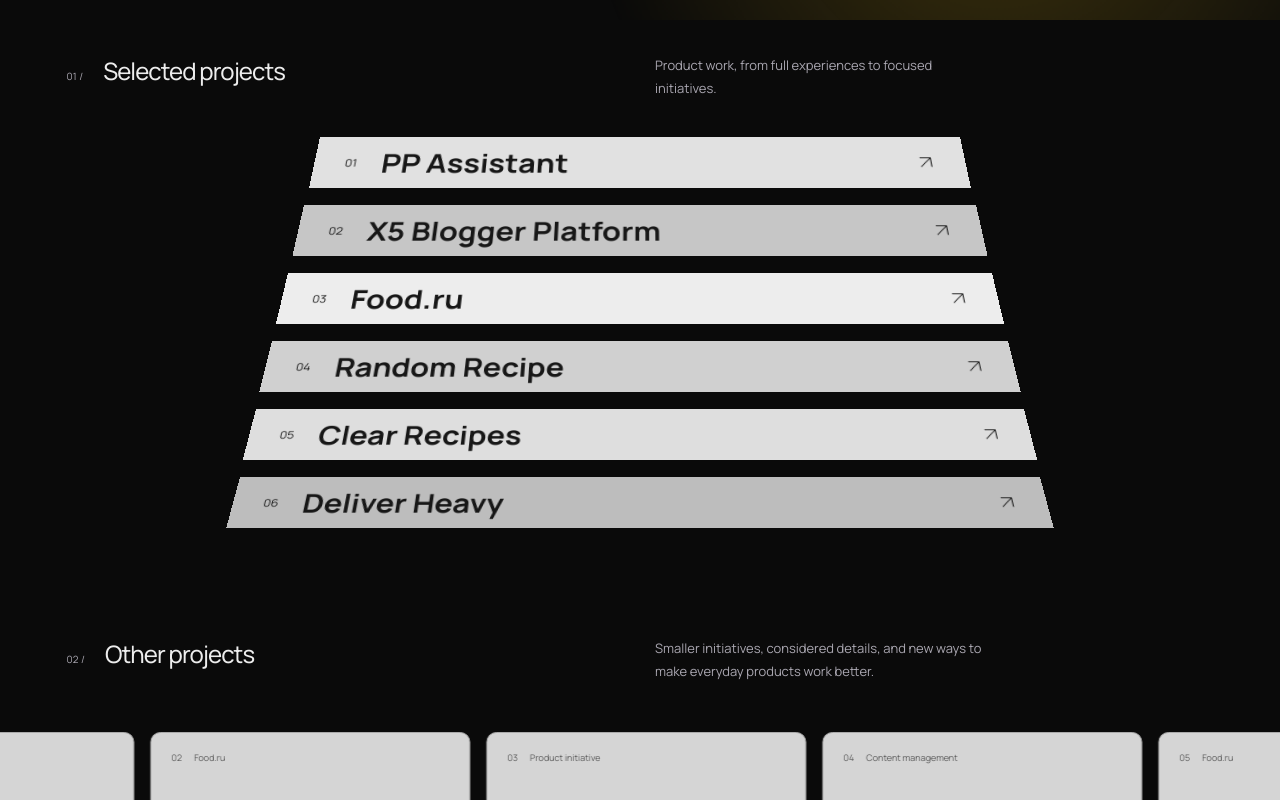
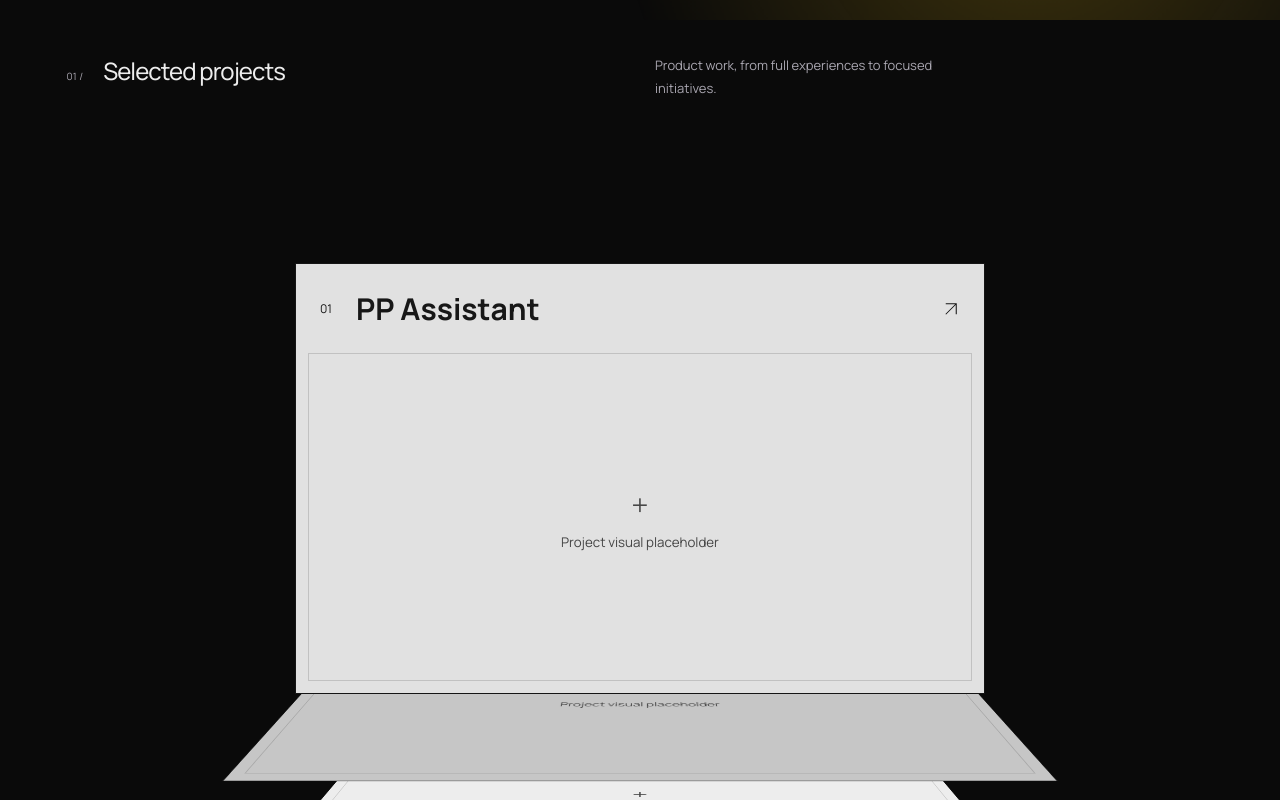
Before and after one commit to o-ants/portfolio-website, a React (Vite) app: page / in a window 1280 px wide. Shown: the part 780-1580 px from the top of the page. Built offline with nearby package versions, Linux system fonts and the light colour scheme.

Commit message:
Drive vertical project deck with scrolling

```diff
--- a/src/SelectedWork.tsx
+++ b/src/SelectedWork.tsx
@@ -1,3 +1,4 @@
+import { useEffect, useRef } from 'react'
 import { copy, otherProjects, projects, type Language } from './content'
 
 const selectedProjects = [...projects, ...otherProjects.slice(0, 3)]
@@ -9,6 +10,61 @@ type Props = {
 
 export default function SelectedWork({ language, onOpen }: Props) {
   const text = copy[language]
+  const track = useRef<HTMLDivElement>(null)
+  const stage = useRef<HTMLUListElement>(null)
+
+  useEffect(() => {
+    const deck = track.current!
+    const viewport = stage.current!
+    const cards = Array.from(viewport.children) as HTMLLIElement[]
+    const reduced = window.matchMedia('(prefers-reduced-motion: reduce)')
+    let frame = 0
+
+    const update = () => {
+      frame = 0
+      if (reduced.matches) return
+
+      const distance = Math.max(1, deck.offsetHeight - viewport.offsetHeight)
+      const progress = Math.min(1, Math.max(0, -deck.getBoundingClientRect().top / distance))
+      const position = progress * (cards.length - 1)
+      const spacing = viewport.offsetHeight * 0.15
+
+      cards.forEach((card, index) => {
+        const offset = index - position
+        const depth = Math.abs(offset)
+        const tilt = Math.max(-1, Math.min(1, offset)) * 67
+        const y = offset * spacing + Math.max(-1, Math.min(1, offset)) * spacing * 0.9
+        const scale = 1 - Math.min(depth, 5) * 0.055
+
+        card.style.transform = `translateY(${y}px) perspective(850px) rotateX(${tilt}deg) scale(${scale})`
+        card.style.zIndex = String(100 - Math.round(depth * 10))
+      })
+    }
+
+    const schedule = () => {
+      if (!frame) frame = requestAnimationFrame(update)
+    }
+
+    update()
+    window.addEventListener('scroll', schedule, { passive: true })
+    window.addEventListener('resize', schedule)
+    reduced.addEventListener('change', schedule)
+    return () => {
+      cancelAnimationFrame(frame)
+      window.removeEventListener('scroll', schedule)
+      window.removeEventListener('resize', schedule)
+      reduced.removeEventListener('change', schedule)
+    }
+  }, [])
+
+  const focusCard = (button: HTMLButtonElement, index: number) => {
+    if (!button.matches(':focus-visible') || window.matchMedia('(prefers-reduced-motion: reduce)').matches) return
+    const deck = track.current!
+    const viewport = stage.current!
+    const start = deck.getBoundingClientRect().top + window.scrollY
+    const distance = deck.offsetHeight - viewport.offsetHeight
+    window.scrollTo({ top: start + distance * index / (selectedProjects.length - 1), behavior: 'instant' })
+  }
 
   return (
     <section id="work" className="selected-section project-stack-section" aria-labelledby="selected-title">
@@ -16,12 +72,14 @@ export default function SelectedWork({ language, onOpen }: Props) {
         <h2 id="selected-title"><span className="section-index">01 /</span>{text.selected}</h2>
         <p>{text.selectedText}</p>
       </div>
-      <ul className="project-stack">
+      <div className="project-stack-track" ref={track}>
+        <ul className="project-stack" ref={stage}>
           {selectedProjects.map((project, index) => (
             <li key={project.title}>
               <button
                 type="button"
                 className="project-stack-card"
+                onFocus={event => focusCard(event.currentTarget, index)}
                 onClick={() => onOpen(index)}
                 aria-label={`${text.preview}: ${project.title}`}
               >
@@ -42,6 +100,7 @@ export default function SelectedWork({ language, onOpen }: Props) {
             </li>
           ))}
         </ul>
+      </div>
     </section>
   )
 }
--- a/src/style.css
+++ b/src/style.css
@@ -23,46 +23,53 @@
   padding-top: 35px;
 }
 
+.project-stack-track {
+  --stage-height: min(88svh, 820px);
+  height: calc(var(--stage-height) + 165svh);
+  margin-top: 26px;
+}
+
 .project-stack {
-  --strip-height: clamp(48px, 7.5svh, 74px);
-  --preview-height: clamp(190px, 39svh, 360px);
+  position: sticky;
+  top: 0;
   display: grid;
-  align-content: start;
-  gap: 8px;
-  width: min(100%, 800px);
-  min-height: calc(5 * var(--strip-height) + var(--preview-height) + 40px);
-  margin: 36px auto 0;
+  place-items: center;
+  height: var(--stage-height);
+  margin: 0;
   padding: 0;
+  overflow: clip;
   list-style: none;
-  overflow-anchor: none;
 }
 
 .project-stack li {
-  --card-width: 80%;
   --card-tone: #e1e1e1;
-  width: var(--card-width);
-  margin-inline: auto;
-  transition: width 380ms cubic-bezier(.2, .75, .25, 1);
+  grid-area: 1 / 1;
+  width: min(100%, 64rem, calc(var(--stage-height) * .98));
+  aspect-ratio: 16 / 10;
 }
 
-.project-stack li:nth-child(2) { --card-width: 84%; --card-tone: #c6c6c6; }
-.project-stack li:nth-child(3) { --card-width: 88%; --card-tone: #ededed; }
-.project-stack li:nth-child(4) { --card-width: 92%; --card-tone: #d0d0d0; }
-.project-stack li:nth-child(5) { --card-width: 96%; --card-tone: #dedede; }
-.project-stack li:nth-child(6) { --card-width: 100%; --card-tone: #bdbdbd; }
+.project-stack li:nth-child(2) { --card-tone: #c6c6c6; }
+.project-stack li:nth-child(3) { --card-tone: #ededed; }
+.project-stack li:nth-child(4) { --card-tone: #d0d0d0; }
+.project-stack li:nth-child(5) { --card-tone: #dedede; }
+.project-stack li:nth-child(6) { --card-tone: #bdbdbd; }
 
 .project-stack-card {
   display: block;
   width: 100%;
-  height: var(--strip-height);
+  height: 100%;
   padding: 0;
-  border: 0;
-  background: none;
+  border: 1px solid #151515;
+  background: var(--card-tone);
   color: #171717;
   font: inherit;
   text-align: left;
   cursor: pointer;
-  transition: height 380ms cubic-bezier(.2, .75, .25, 1);
+}
+
+.project-stack-card:focus-visible {
+  outline: 2px solid #fff;
+  outline-offset: 4px;
 }
 
 .project-stack-preview {
@@ -70,19 +77,14 @@
   flex-direction: column;
   height: 100%;
   overflow: hidden;
-  background: var(--card-tone);
-  transform: perspective(1000px) rotateX(34deg);
-  transform-origin: top center;
-  transition: transform 380ms cubic-bezier(.2, .75, .25, 1);
 }
 
 .project-stack-title {
   display: grid;
   grid-template-columns: auto 1fr auto;
   align-items: center;
-  flex: 0 0 var(--strip-height);
   gap: clamp(8px, 2vw, 24px);
-  padding-inline: clamp(10px, 3vw, 30px);
+  padding: clamp(10px, 2.5vw, 24px);
 }
 
 .project-stack-title strong { font-size: clamp(15px, 2.8vw, 30px); }
@@ -102,26 +104,16 @@
 
 .project-stack-placeholder > span { font-size: 30px; font-weight: 300; }
 
-@media (hover: hover) and (pointer: fine) {
-  .project-stack li:hover { width: 100%; }
-  .project-stack-card:hover { height: var(--preview-height); }
-  .project-stack-card:hover .project-stack-preview { transform: none; }
+@media (prefers-reduced-motion: reduce) {
+  .project-stack-track { height: auto; }
+  .project-stack {
+    position: static;
+    height: auto;
+    gap: 16px;
+    overflow: visible;
+  }
+  .project-stack li {
+    grid-area: auto;
+    transform: none !important;
+  }
 }
-
-.project-stack-card:focus-visible {
-  height: var(--preview-height);
-  outline: 2px solid #fff;
-  outline-offset: 4px;
-}
-
-.project-stack-card:focus-visible .project-stack-preview { transform: none; }
-
-@media (hover: none), (pointer: coarse), (prefers-reduced-motion: reduce) {
-  .project-stack { min-height: 0; }
-}
-
-@media (prefers-reduced-motion: reduce) {
-  .project-stack li { width: 100%; }
-  .project-stack .project-stack-card { height: var(--preview-height); }
-  .project-stack .project-stack-preview { transform: none; }
-}
```
Lines whose indentation alone changed are shown as unchanged.
